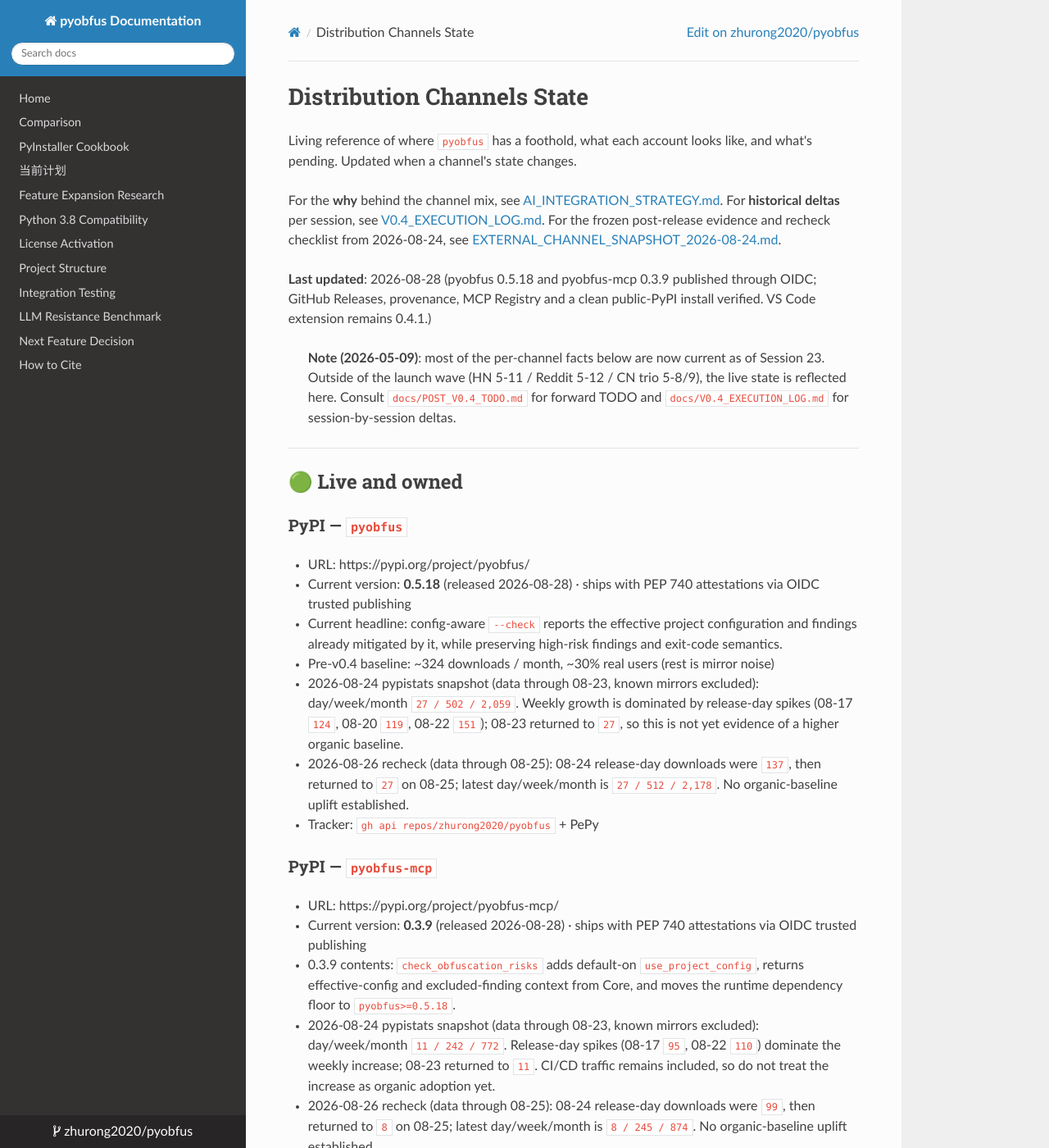
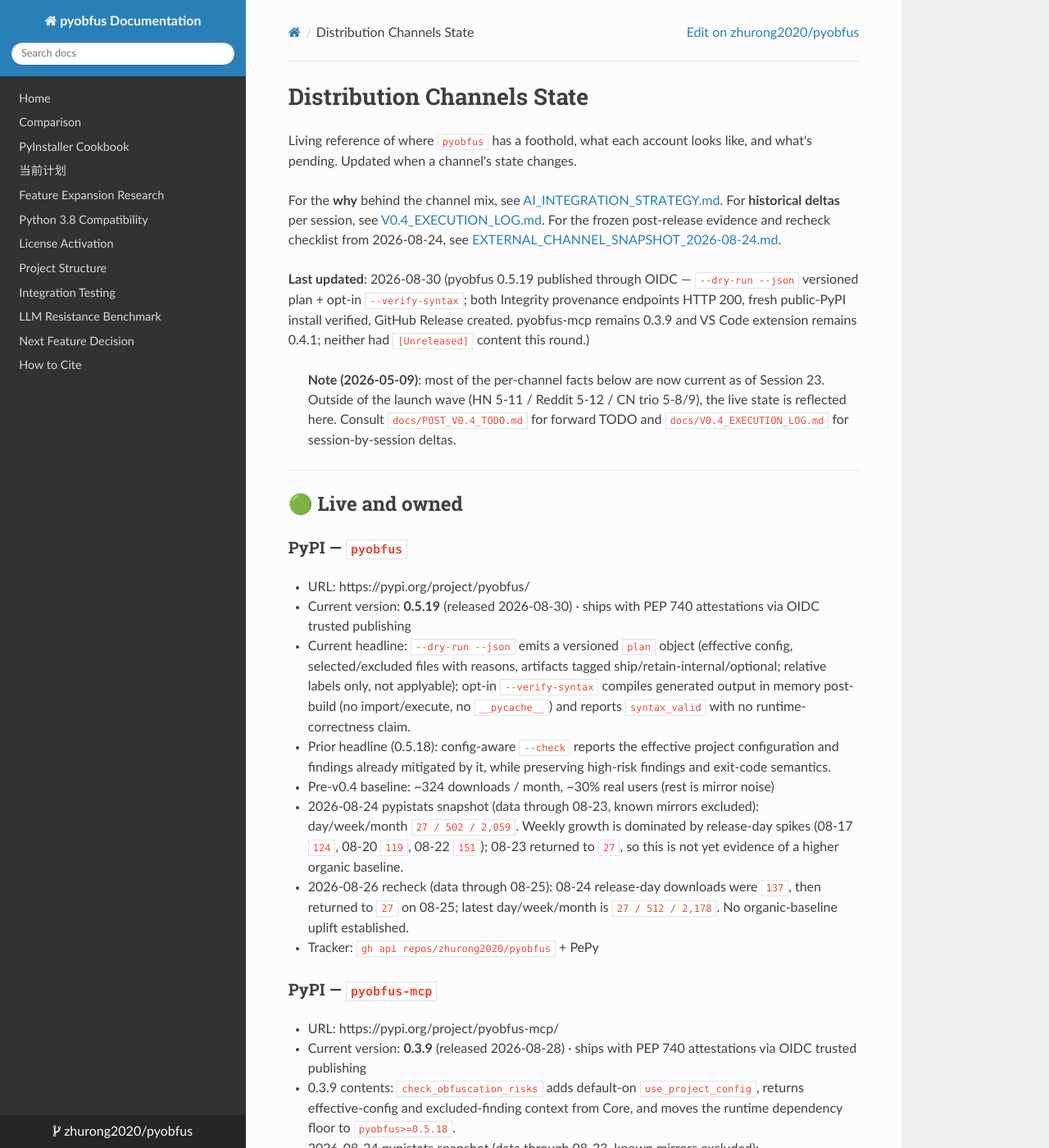
Before and after one commit to zhurong2020/pyobfus, an MkDocs documentation site: the page built from docs/DISTRIBUTION_CHANNELS.md, in a window 1280 px wide and 1400 px high. Shown: the whole window at 82% size. Built offline with MkDocs 1.6.1, drawn with Linux system fonts in a browser that asks for light colours; nearby versions of some CDN libraries; some of the changed text lies outside the part shown.

Commit message:
docs: sync 0.5.19 into channel state and README feature lists
- DISTRIBUTION_CHANNELS.md: bump the "Last updated" note, the pyobfus
  PyPI current-version/headline, and the GitHub releases line to 0.5.19
  (pyobfus-mcp 0.3.9 and vscode-extension 0.4.1 unchanged this round).
- README.md: add the two shipped Free-tier flags (--dry-run --json plan,
  --verify-syntax) to the "AI-native features" and "Free Edition" lists —
  they had only landed in the What's-new banner and example blocks. These
  reach PyPI's long description at the next release, as usual.

Co-Authored-By: Claude Sonnet 5 <noreply@anthropic.com>

```diff
--- a/docs/DISTRIBUTION_CHANNELS.md
+++ b/docs/DISTRIBUTION_CHANNELS.md
@@ -7,9 +7,11 @@ For **historical deltas** per session, see [V0.4_EXECUTION_LOG.md](V0.4_EXECUTIO
 For the frozen post-release evidence and recheck checklist from 2026-08-24, see
 [EXTERNAL_CHANNEL_SNAPSHOT_2026-08-24.md](EXTERNAL_CHANNEL_SNAPSHOT_2026-08-24.md).
 
-**Last updated**: 2026-08-28 (pyobfus 0.5.18 and pyobfus-mcp 0.3.9 published
-through OIDC; GitHub Releases, provenance, MCP Registry and a clean public-PyPI
-install verified. VS Code extension remains 0.4.1.)
+**Last updated**: 2026-08-30 (pyobfus 0.5.19 published through OIDC —
+`--dry-run --json` versioned plan + opt-in `--verify-syntax`; both Integrity
+provenance endpoints HTTP 200, fresh public-PyPI install verified, GitHub
+Release created. pyobfus-mcp remains 0.3.9 and VS Code extension remains 0.4.1;
+neither had `[Unreleased]` content this round.)
 
 > **Note (2026-05-09)**: most of the per-channel facts below are now current as of Session 23. Outside of the launch wave (HN 5-11 / Reddit 5-12 / CN trio 5-8/9), the live state is reflected here. Consult `docs/POST_V0.4_TODO.md` for forward TODO and `docs/V0.4_EXECUTION_LOG.md` for session-by-session deltas.
 
@@ -19,8 +21,9 @@ install verified. VS Code extension remains 0.4.1.)
 
 ### PyPI — `pyobfus`
 - URL: https://pypi.org/project/pyobfus/
-- Current version: **0.5.18** (released 2026-08-28) · ships with PEP 740 attestations via OIDC trusted publishing
-- Current headline: config-aware `--check` reports the effective project configuration and findings already mitigated by it, while preserving high-risk findings and exit-code semantics.
+- Current version: **0.5.19** (released 2026-08-30) · ships with PEP 740 attestations via OIDC trusted publishing
+- Current headline: `--dry-run --json` emits a versioned `plan` object (effective config, selected/excluded files with reasons, artifacts tagged ship/retain-internal/optional; relative labels only, not applyable); opt-in `--verify-syntax` compiles generated output in memory post-build (no import/execute, no `__pycache__`) and reports `syntax_valid` with no runtime-correctness claim.
+- Prior headline (0.5.18): config-aware `--check` reports the effective project configuration and findings already mitigated by it, while preserving high-risk findings and exit-code semantics.
 - Pre-v0.4 baseline: ~324 downloads / month, ~30% real users (rest is mirror noise)
 - 2026-08-24 pypistats snapshot (data through 08-23, known mirrors excluded):
   day/week/month `27 / 502 / 2,059`. Weekly growth is dominated by release-day
@@ -66,7 +69,7 @@ install verified. VS Code extension remains 0.4.1.)
   prior is not evidence of an actual review. Continue tracking installs and
   real reviews, not raw update/download count alone.
 - Wiki: disabled · Discussions: enabled · Issues: open
-- Releases: latest `v0.5.18` (2026-08-28); earlier releases `v0.3.3` … `v0.5.17`, plus `mcp-v0.3.x` and `vscode-v0.x` tags (mcp releases attach wheel+sdist).
+- Releases: latest `v0.5.19` (2026-08-30); earlier releases `v0.3.3` … `v0.5.18`, plus `mcp-v0.3.x` and `vscode-v0.x` tags (mcp releases attach wheel+sdist).
 
 ### 有心工坊 (personal blog)
 - URL: https://www.arong.eu.org
```
Also changed, not shown: README.md (+4 -0 lines).
